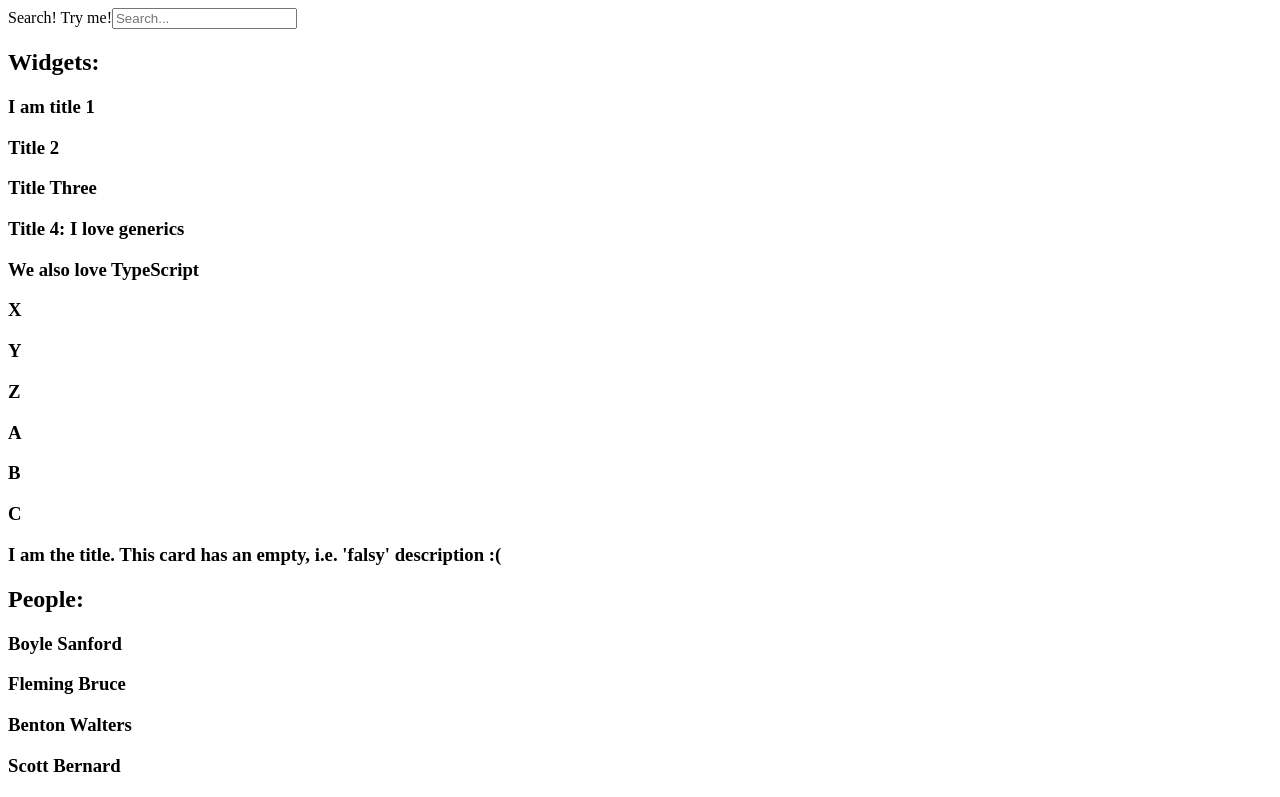
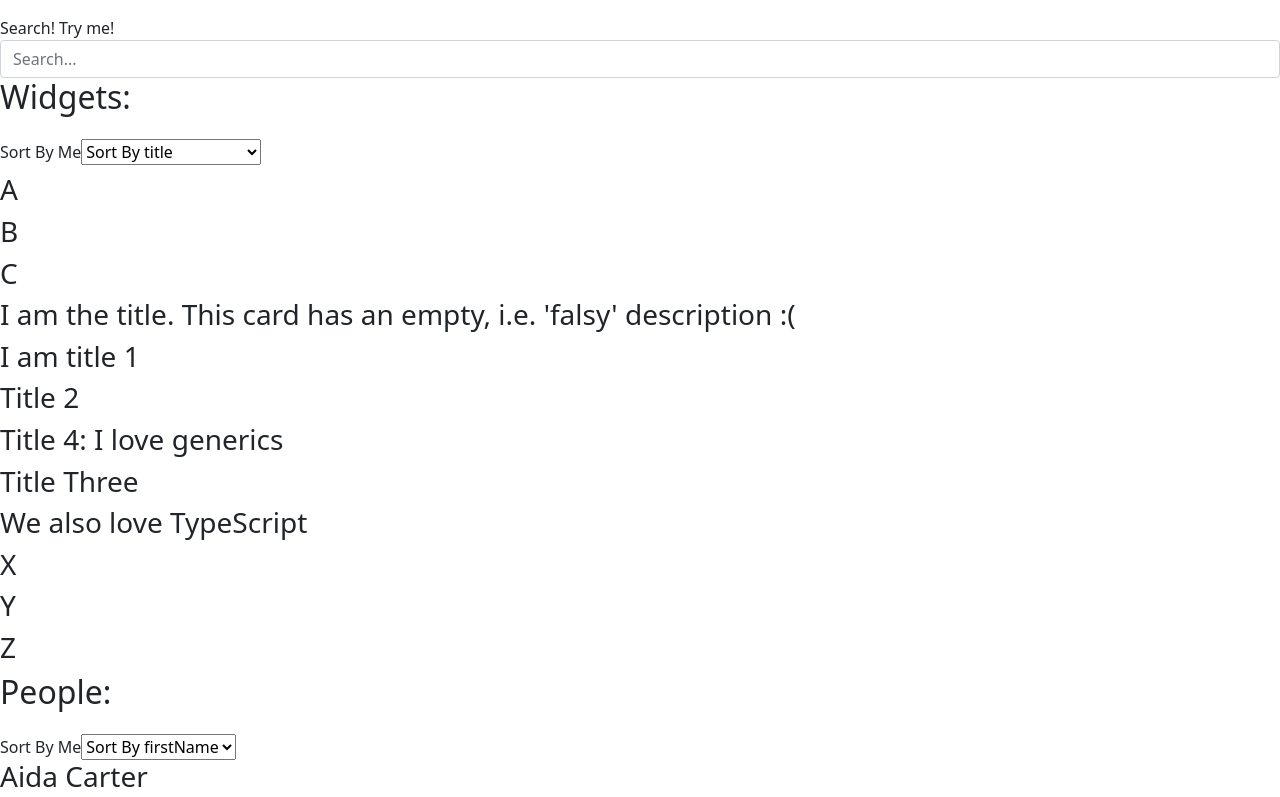
Before and after one commit to DLParkin/advanced-typescript-generic-search-sort-filtering, a React (Create React App) app: page / in a window 1280 px wide. Shown: the top 797 px of the page. Built offline with nearby package versions, Linux system fonts and the light colour scheme.

Commit message:
adds sortinput, adds sort functionality

```diff
--- a/src/App.tsx
+++ b/src/App.tsx
@@ -1,23 +1,44 @@
 import React, { useState } from "react";
 import { SearchInput } from "./components/SearchInput";
+import { SortInput } from "./components/SortInput";
+import IPerson from "./interfaces/iPerson";
+import IProperty from "./interfaces/iProperty";
+import IWidget from "./interfaces/iWidget";
 import people from "./mock-data/people";
 import widgets from "./mock-data/widgets";
 import genericSearch from "./utils/genericSearch";
+import genericSort from "./utils/genericSort";
+import "bootstrap/dist/css/bootstrap.min.css";
 
 function App() {
   const [query, setQuery] = useState<string>("");
+  const [widgetProperty, setWidgetProperty] = useState<IProperty<IWidget>>({
+    property: "title",
+  });
+  const [personProperty, setPersonProperty] = useState<IProperty<IPerson>>({
+    property: "firstName",
+  });
   return (
     <>
       <SearchInput setSearchQuery={setQuery} />
       <h2>Widgets:</h2>
+      <SortInput
+        object={widgets[0]}
+        setProperty={(property) => setWidgetProperty({ property })}
+      />
       {widgets
         .filter((widget) =>
           genericSearch(widget, ["title", "description"], query, false)
         )
+        .sort((a, b) => genericSort(a, b, widgetProperty.property))
         .map((widget, index) => {
           return <h3 key={index}>{widget.title}</h3>;
         })}
       <h2>People:</h2>
+      <SortInput
+        object={people[0]}
+        setProperty={(property) => setPersonProperty({ property })}
+      />
       {people
         .filter((person) =>
           genericSearch(
@@ -27,6 +48,7 @@ function App() {
             false
           )
         )
+        .sort((a, b) => genericSort(a, b, personProperty.property))
         .map((person, index) => {
           return (
             <h3 key={index}>{`${person.firstName} ${person.lastName}`}</h3>
--- /dev/null
+++ b/src/components/SortInput.tsx
@@ -0,0 +1,30 @@
+import React from "react";
+
+export interface ISorterProps<T> {
+  object: T;
+  setProperty: (property: keyof T) => void;
+}
+
+export function SortInput<T>(props: ISorterProps<T>) {
+  const { object, setProperty } = props;
+  return (
+    <>
+      <label htmlFor="sorter" className="mt-3">
+        Sort By Me
+      </label>
+      <select
+        id="sorter"
+        className="custom-select"
+        onChange={(e) => setProperty(e.target.value as any)}
+      >
+        {Object.keys(object).map((key) => {
+          return (
+            <option key={key} value={key}>
+              {`Sort By ${key}`}
+            </option>
+          );
+        })}
+      </select>
+    </>
+  );
+}
--- /dev/null
+++ b/src/interfaces/iProperty.ts
@@ -0,0 +1,3 @@
+export default interface IProperty<T> {
+  property: keyof T;
+}
--- /dev/null
+++ b/src/utils/genericSort.ts
@@ -0,0 +1,9 @@
+export default function genericSort<T>(a: T, b: T, property: keyof T) {
+  if (a[property] > b[property]) {
+    return 1;
+  }
+  if (a[property] < b[property]) {
+    return -1;
+  }
+  return 0;
+}
```
